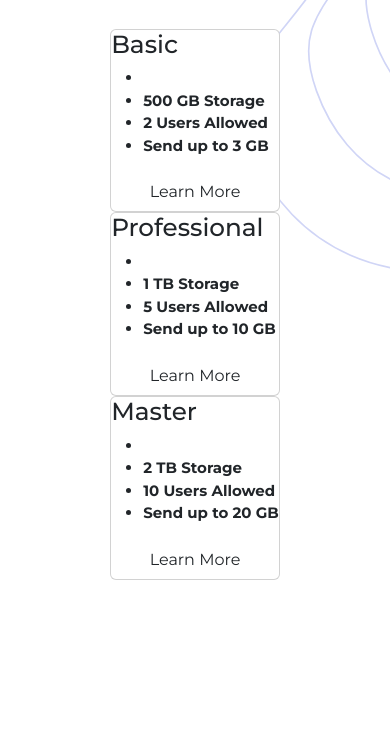
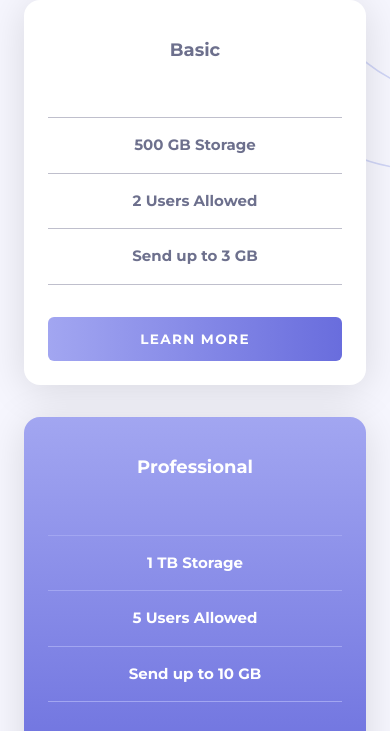
Before and after one commit to anaClarissi/social-component-toggler, a website built with Vite: page index.html in a window 390 px wide. Shown: the part 230-961 px from the top of the page. Before the commit the page ends 844 px from the top, so only its background shows below. Built offline with nearby package versions, Linux system fonts and the light colour scheme.

Commit message:
feat: mobile main and change body bg color

```diff
--- a/index.html
+++ b/index.html
@@ -51,7 +51,7 @@
 
         <ul class="card-list">
 
-          <li class="card-item card-item-plan" id="plan-basic"></li>
+          <li class="card-item card-item-plan"><span id="plan-basic"></span></li>
 
           <li class="card-item">500 GB Storage</li>
 
@@ -71,7 +71,7 @@
 
         <ul class="card-list">
 
-          <li class="card-item card-item-plan" id="plan-professional"></li>
+          <li class="card-item card-item-plan"><span id="plan-professional"></span></li>
 
           <li class="card-item">1 TB Storage</li>
 
@@ -91,7 +91,7 @@
 
         <ul class="card-list">
 
-          <li class="card-item card-item-plan" id="plan-master"></li>
+          <li class="card-item card-item-plan"><span id="plan-master"></span></li>
 
           <li class="card-item">2 TB Storage</li>
 
--- a/src/css/style.css
+++ b/src/css/style.css
@@ -8,6 +8,12 @@
   --primary-end: #696ddd;
   --primary-gradient: linear-gradient(
     90deg,
+    var(--primary-start),
+    var(--primary-end)
+  );
+
+  --card-gradient: linear-gradient(
+    to bottom,
     var(--primary-start),
     var(--primary-end)
   );
@@ -36,7 +42,7 @@ body {
   flex-direction: column;
   justify-content: center;
   align-items: center;
-  gap: 2rem;
+  gap: 1rem;
   width: 100%;
   min-height: 100dvh;
   font-family: var(--font-primary);
@@ -46,6 +52,7 @@ body {
   background-size: 80%;
   background-position-y: -15%;
   background-position-x: 310%;
+  background-color: var(--blue-50);
 }
 
 h1,
@@ -89,7 +96,7 @@ p {
 
 #switch {
     position: relative;
-    height: 2.25rem;
+    height: 2.1rem;
     width: 3.65rem;
     background-image: var(--primary-gradient);
     border: none;
@@ -112,3 +119,100 @@ p {
 #switch:checked::before {
     transform: translate(100%, -50%);
 }
+
+
+/*===================*/
+/*        MAIN       */
+/*===================*/
+
+#main {
+    width: 100%;
+}
+
+.main-container {
+    display: grid;
+    grid-template-columns: 1fr;
+    gap: 2rem;
+    padding: 1.5rem 1.5rem 4rem;
+}
+
+.card {
+    display: flex;
+    flex-direction: column;
+    align-items: center;
+    gap: 1rem;
+    padding: 2.5rem 1.5rem 1.5rem;
+    border: none;
+    box-shadow: 0 5px 40px rgba(0, 0, 0, 0.125);
+}
+
+.card .title {
+    font-size: 1.125rem;
+    font-weight: 700;
+    color: var(--gray-650);
+}
+
+.card:nth-child(2) {
+    background-image: var(--card-gradient);
+}
+
+.card:nth-child(2) .title {
+    color: white;
+}
+
+.card-list {
+    display: flex;
+    flex-direction: column;
+    list-style: none;
+    width: 100%;
+    padding: 0;
+    margin-bottom: 1rem;
+}
+
+.card-item {
+    text-align: center;
+    color: var(--gray-650);
+    padding: 1rem 0;
+    border-bottom: 1px solid var(--gray-400);
+}
+
+.card:nth-child(2) .card-item {
+    color: white;
+    border-bottom: 1px solid var(--primary-start);
+}
+
+.card-item-plan {
+    display: flex;
+    align-items: center;
+    justify-content: center;
+    font-size: 2.5rem;
+    color: var(--gray-700);
+}
+
+.card-item-plan span{
+    font-size: 4rem;
+}
+
+.card:nth-child(2) .card-item-plan {
+    color: white;
+}
+
+.btn-learn-more {
+    display: flex;
+    justify-content: center;
+    align-items: center;
+    width: 100%;
+    padding: 0.75rem;
+    font-size: 0.85rem;
+    font-weight: 700;
+    letter-spacing: 0.1em;
+    text-transform: uppercase;
+    color: white;
+    border: none;
+    background-image: var(--primary-gradient);
+}
+
+.card:nth-child(2) .btn-learn-more {
+    color: var(--primary-end);
+    background: white;
+}
--- a/src/scss/_style.scss
+++ b/src/scss/_style.scss
@@ -1 +1,3 @@
+$card-border-radius: 1rem;
+
 @import "bootstrap/scss/bootstrap";
```
